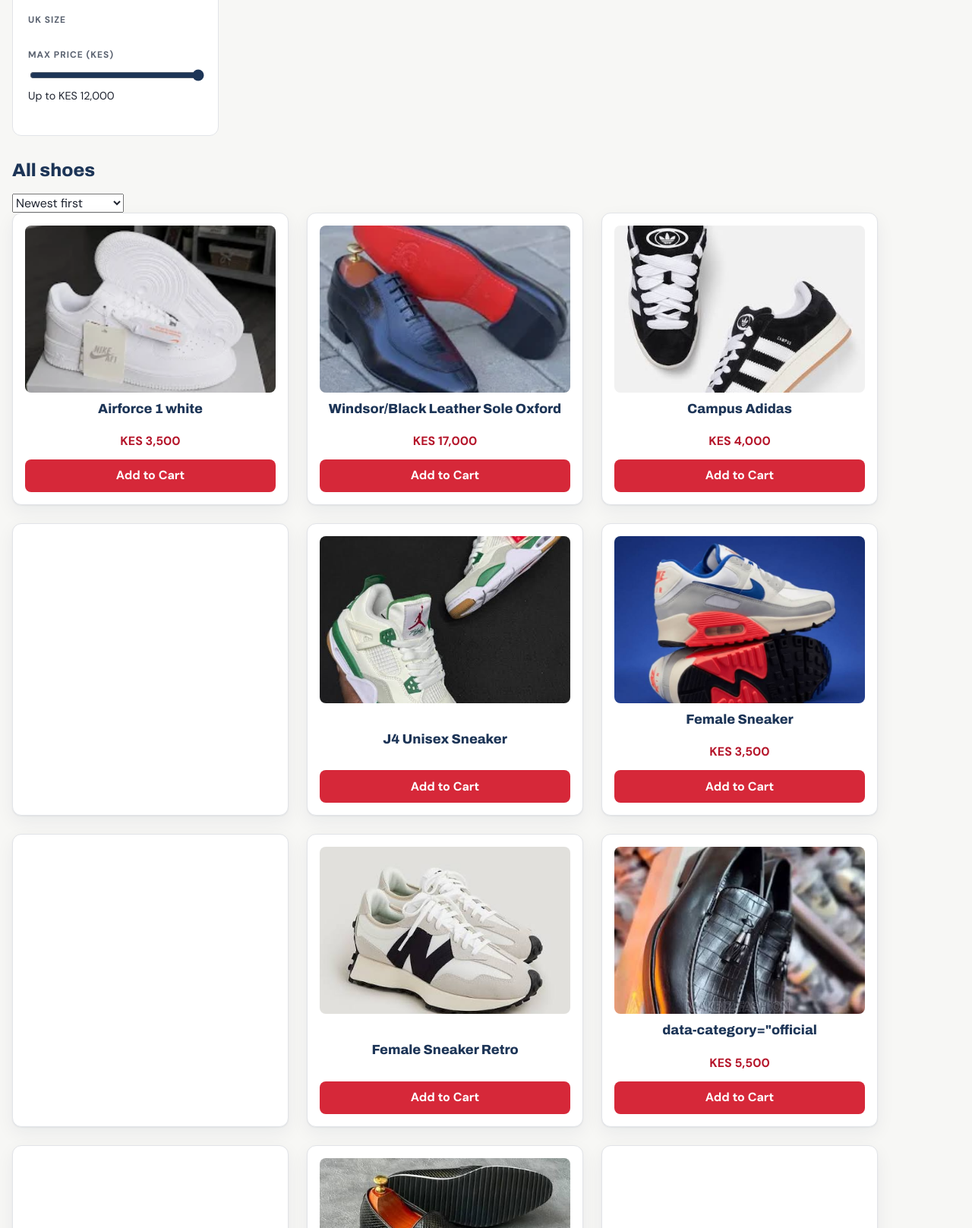
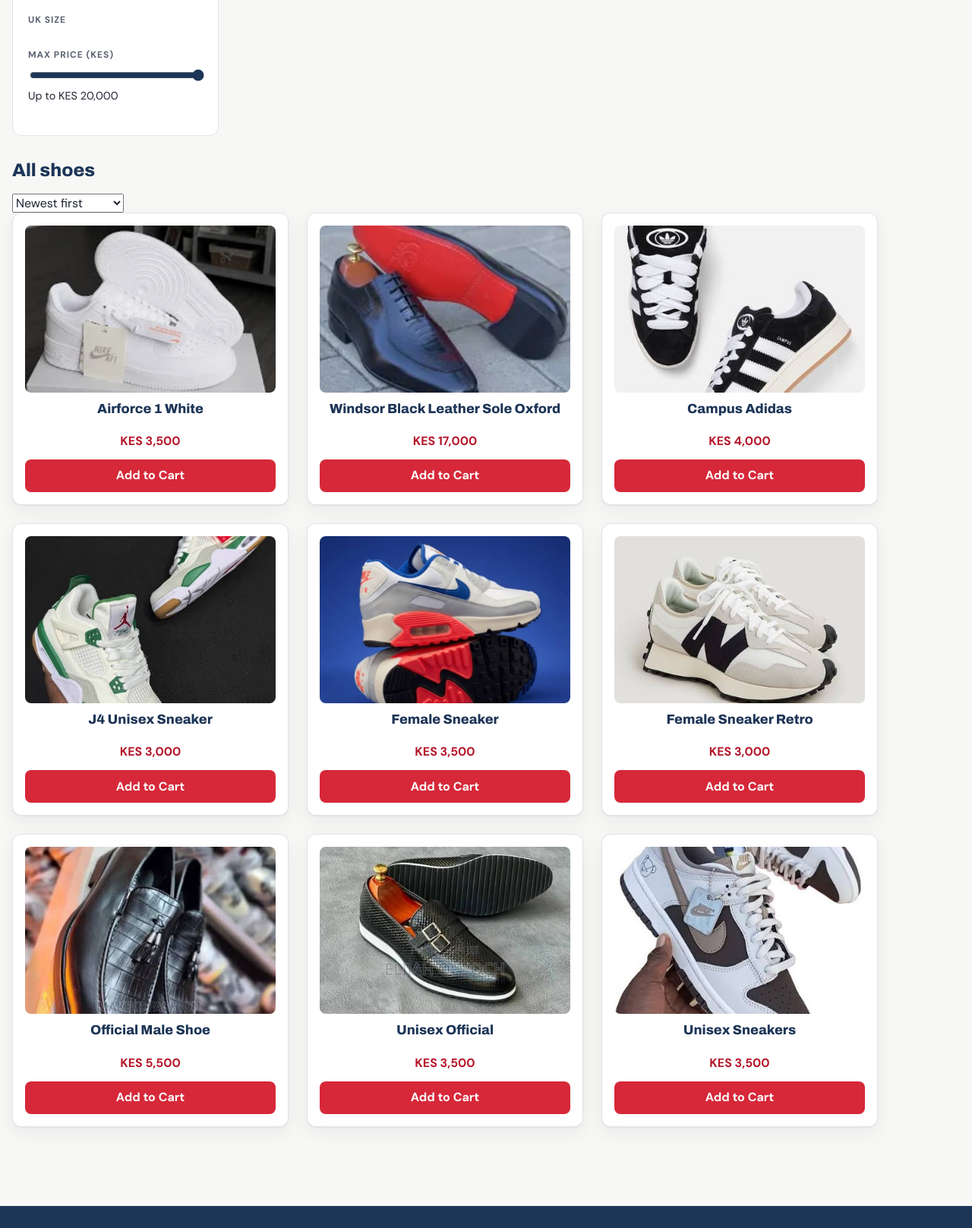
Before and after one commit to Skysparl/kicks-hub, a plain HTML site: page index.html in a window 1280 px wide. Shown: the part 748-2365 px from the top of the page at 76% size. Drawn offline with Linux system fonts and the light colour scheme.

Commit message:
fix: clean up shoe cards and raise price filter to KES 20,000

```diff
--- a/index.html
+++ b/index.html
@@ -86,8 +86,8 @@
             <fieldset>
               <legend>Max price (KES)</legend>
               <label for="filter-price" class="visually-hidden">Maximum price</label>
-              <input type="range" id="filter-price" name="maxPrice" min="2000" max="12000" step="500" value="12000">
-              <output id="price-output" for="filter-price">Up to KES 12,000</output>
+                            <input type="range" id="filter-price" name="maxPrice" min="2000" max="20000" step="500" value="20000">
+              <output id="price-output" for="filter-price">Up to KES 20,000</output>
             </fieldset>
           </form>
         </aside>
@@ -106,69 +106,67 @@
           </div>
           <p class="state-message" id="shop-message" hidden></p>
                     <ul class="product-grid" id="product-grid">
-
-  <!-- Shoe 1 (Sneakers) -->
+            <!-- Shoe 1 -->
             <li class="product-card" data-category="sneakers">
-    <img src="assets/shoe1.webp" alt="Classic White Sneaker" class="product-img">
-    <h3>Airforce 1 white</h3>
+              <img src="assets/shoe1.webp" alt="Airforce 1 White" class="product-img">
+              <h3>Airforce 1 White</h3>
               <p class="price">KES 3,500</p>
               <button class="btn-add">Add to Cart</button>
             </li>
-
-  <!-- Shoe 2 (Official / Corporate) -->
+            <!-- Shoe 2 -->
             <li class="product-card" data-category="official">
-    <img src="assets/shoe2.webp" alt="Leather Oxford" class="product-img">
-    <h3>Windsor/Black Leather Sole Oxford</h3>
+              <img src="assets/shoe2.webp" alt="Windsor black leather sole Oxford" class="product-img">
+              <h3>Windsor Black Leather Sole Oxford</h3>
               <p class="price">KES 17,000</p>
               <button class="btn-add">Add to Cart</button>
             </li>
-
-  <!-- Shoe 3 ( Sneakers) -->
+            <!-- Shoe 3 -->
             <li class="product-card" data-category="sneakers">
-    <img src="assets/shoe3.webp" alt="Classy Leather Sneaker" class="product-img">
+              <img src="assets/shoe3.webp" alt="Adidas Campus" class="product-img">
               <h3>Campus Adidas</h3>
               <p class="price">KES 4,000</p>
               <button class="btn-add">Add to Cart</button>
             </li>
-<!-- Shoe 4 (Unisex) -->
-  <li class="product-card" data-category="unisex">
+            <!-- Shoe 4 -->
             <li class="product-card" data-category="sneakers">
-    <img src="assets/shoe4.webp" alt="Unisex Sneaker" class="product-img">
+              <img src="assets/shoe4.webp" alt="J4 unisex sneaker" class="product-img">
               <h3>J4 Unisex Sneaker</h3>
+              <p class="price">KES 3,000</p>
               <button class="btn-add">Add to Cart</button>
             </li>
-  <!-- Shoe 5 (Female Sneakers) -->
+            <!-- Shoe 5 -->
             <li class="product-card" data-category="sneakers">
-    <img src="assets/shoe5.webp" alt="Female Sneaker" class="product-img">
+              <img src="assets/shoe5.webp" alt="Female sneaker" class="product-img">
               <h3>Female Sneaker</h3>
               <p class="price">KES 3,500</p>
               <button class="btn-add">Add to Cart</button>
             </li>
-    <li class="product-card" data-category="Sneakers">
+            <!-- Shoe 6 -->
             <li class="product-card" data-category="sneakers">
-    <img src="assets/shoe6.webp" alt="Female Sneaker" class="product-img">
+              <img src="assets/shoe6.webp" alt="Female retro sneaker" class="product-img">
               <h3>Female Sneaker Retro</h3>
+              <p class="price">KES 3,000</p>
               <button class="btn-add">Add to Cart</button>
             </li>
-  <!-- Shoe 7 (Unisex) -->
-  <li class="product-card" data-category="male">
+            <!-- Shoe 7 -->
+            <li class="product-card" data-category="official">
               <img src="assets/shoe7.webp" alt="Official male shoe" class="product-img">
-    <h3>data-category="official</h3>
+              <h3>Official Male Shoe</h3>
               <p class="price">KES 5,500</p>
               <button class="btn-add">Add to Cart</button>
             </li>
-  <!-- Shoe 8 (Unisex) -->
-  <li class="product-card" data-category="unisex">
+            <!-- Shoe 8 -->
             <li class="product-card" data-category="official">
-    <img src="assets/shoe8.webp" alt="Unisex Official" class="product-img">
+              <img src="assets/shoe8.webp" alt="Unisex official shoe" class="product-img">
               <h3>Unisex Official</h3>
+              <p class="price">KES 3,500</p>
               <button class="btn-add">Add to Cart</button>
             </li>
-  <!-- Shoe 9 (Unisex) -->
-  <li class="product-card" data-category="unisex">
-      <li class="product-card" data-category="official">
-    <img src="assets/shoe8.webp" alt="Unisex Official" class="product-img">
-    <h3>Unisex Official</h3>
+            <!-- Shoe 9 -->
+            <li class="product-card" data-category="sneakers">
+              <img src="assets/shoe9.webp" alt="Unisex sneakers" class="product-img">
+              <h3>Unisex Sneakers</h3>
+              <p class="price">KES 3,500</p>
               <button class="btn-add">Add to Cart</button>
             </li>
           </ul>
```
Lines whose indentation alone changed are shown as unchanged.
